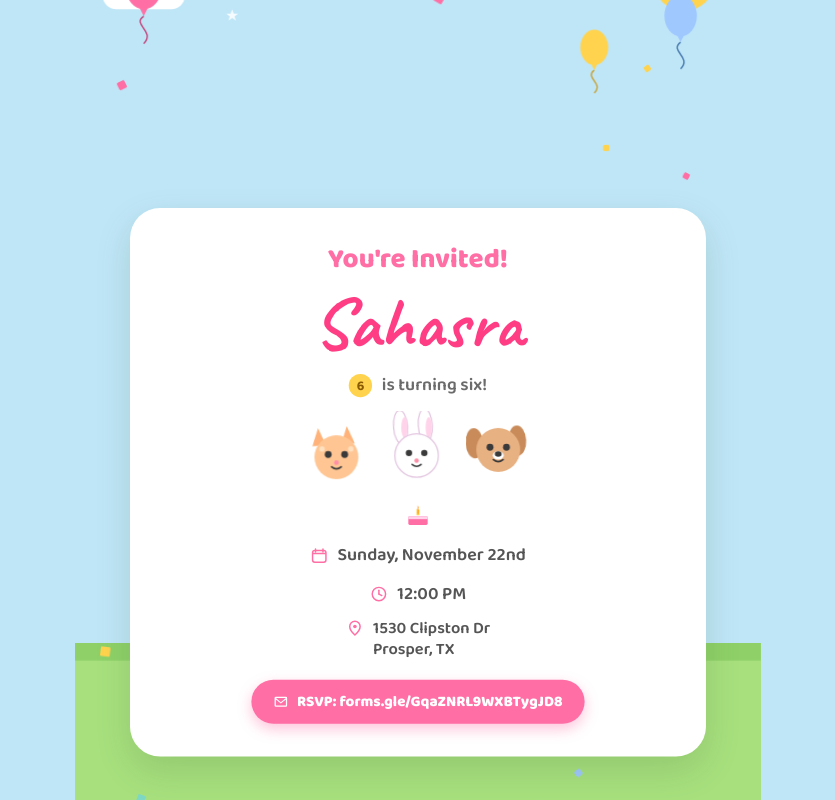
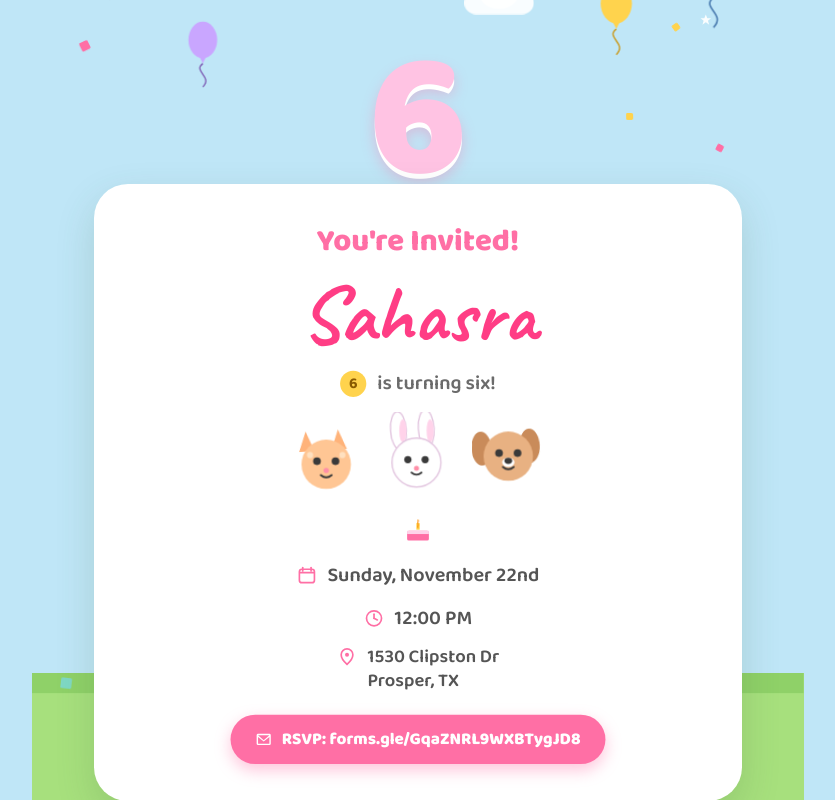
Before and after one commit to mahakode-afk/Saha_bday, a plain HTML site: page index.html in a window 1280 px wide. Shown: the whole page, without its empty margins (222-1057 px from the left). Drawn offline with Linux system fonts and the light colour scheme.

Commit message:
Update index.html

```diff
--- a/index.html
+++ b/index.html
@@ -42,6 +42,10 @@
 
   <div style="position:absolute; top:90px; left:40px; width:120px; height:40px; background:#ffffff; border-radius:40px;"></div>
   <div style="position:absolute; top:70px; left:70px; width:70px; height:50px; background:#ffffff; border-radius:50%;"></div>
+  <div style="position:absolute; top:170px; right:350px; width:90px; height:30px; background:#ffffff; border-radius:30px; opacity:0.9;"></div>
+  <div style="position:absolute; top:155px; right:370px; width:50px; height:38px; background:#ffffff; border-radius:50%; opacity:0.9;"></div>
+  <svg class="star" width="16" height="16" viewBox="0 0 24 24" style="position:absolute; top:40px; left:260px; animation-delay:1.1s;" aria-hidden="true"><path d="M12 1 L15 9 L23 9 L16.5 14 L19 22 L12 17 L5 22 L7.5 14 L1 9 L9 9 Z" fill="#ffffff"/></svg>
+  <svg class="star" width="14" height="14" viewBox="0 0 24 24" style="position:absolute; top:200px; right:120px; animation-delay:0.3s;" aria-hidden="true"><path d="M12 1 L15 9 L23 9 L16.5 14 L19 22 L12 17 L5 22 L7.5 14 L1 9 L9 9 Z" fill="#ffffff"/></svg>
 
   <div style="position:absolute; left:0; right:0; bottom:0; height:340px; background:#a7e07d;"></div>
   <div style="position:absolute; left:0; right:0; bottom:320px; height:26px; background:#8fd168;"></div>
@@ -49,6 +53,8 @@
   <svg width="30" height="30" viewBox="0 0 30 30" style="position:absolute; bottom:60px; left:70px;" aria-hidden="true"><circle cx="15" cy="15" r="5" fill="#ffd34d"/><circle cx="7" cy="12" r="4.5" fill="#ff8fc0"/><circle cx="23" cy="12" r="4.5" fill="#ff8fc0"/><circle cx="10" cy="22" r="4.5" fill="#ff8fc0"/><circle cx="20" cy="22" r="4.5" fill="#ff8fc0"/></svg>
   <svg width="26" height="26" viewBox="0 0 30 30" style="position:absolute; bottom:40px; right:90px;" aria-hidden="true"><circle cx="15" cy="15" r="5" fill="#ffd34d"/><circle cx="7" cy="12" r="4.5" fill="#9fd6ff"/><circle cx="23" cy="12" r="4.5" fill="#9fd6ff"/><circle cx="10" cy="22" r="4.5" fill="#9fd6ff"/><circle cx="20" cy="22" r="4.5" fill="#9fd6ff"/></svg>
   <svg width="24" height="24" viewBox="0 0 30 30" style="position:absolute; bottom:90px; right:200px;" aria-hidden="true"><circle cx="15" cy="15" r="5" fill="#ffd34d"/><circle cx="7" cy="12" r="4.5" fill="#ffb4d8"/><circle cx="23" cy="12" r="4.5" fill="#ffb4d8"/><circle cx="10" cy="22" r="4.5" fill="#ffb4d8"/><circle cx="20" cy="22" r="4.5" fill="#ffb4d8"/></svg>
+  <svg width="22" height="22" viewBox="0 0 30 30" style="position:absolute; bottom:50px; left:260px;" aria-hidden="true"><circle cx="15" cy="15" r="5" fill="#ffd34d"/><circle cx="7" cy="12" r="4.5" fill="#c9a6ff"/><circle cx="23" cy="12" r="4.5" fill="#c9a6ff"/><circle cx="10" cy="22" r="4.5" fill="#c9a6ff"/><circle cx="20" cy="22" r="4.5" fill="#c9a6ff"/></svg>
+  <svg width="20" height="20" viewBox="0 0 30 30" style="position:absolute; bottom:120px; left:180px;" aria-hidden="true"><circle cx="15" cy="15" r="5" fill="#ffd34d"/><circle cx="7" cy="12" r="4.5" fill="#9fd6ff"/><circle cx="23" cy="12" r="4.5" fill="#9fd6ff"/><circle cx="10" cy="22" r="4.5" fill="#9fd6ff"/><circle cx="20" cy="22" r="4.5" fill="#9fd6ff"/></svg>
 
   <svg width="900" height="60" viewBox="0 0 900 60" style="position:absolute; top:0; left:50px;" aria-hidden="true">
     <path d="M0 0 L900 0" stroke="#ffffff" stroke-width="3" opacity="0.7"/>
@@ -78,6 +84,13 @@
     <polygon points="19,66 29,66 24,76" fill="#ffd34d"/>
     <path d="M24 76 C 8 88, 40 96, 24 112" stroke="#c99a1f" stroke-width="2" fill="none"/>
   </svg>
+  <svg class="balloon" width="42" height="110" viewBox="0 0 48 130" style="position:absolute; top:200px; left:200px; animation-delay:1.4s;" aria-hidden="true">
+    <ellipse cx="24" cy="40" rx="22" ry="28" fill="#c9a6ff"/>
+    <polygon points="19,66 29,66 24,76" fill="#c9a6ff"/>
+    <path d="M24 76 C 8 88, 40 96, 24 112" stroke="#7a56b0" stroke-width="2" fill="none"/>
+  </svg>
+
+  <div class="balloon" style="position:absolute; top:240px; left:0; width:1000px; text-align:center; font-family:'Baloo 2', sans-serif; font-weight:800; font-size:230px; line-height:1; color:#ffc3e3; text-shadow:0 6px 0 #ffffff, 0 10px 18px rgba(255,111,165,0.35); animation-delay:0.5s;">6</div>
 
   <div id="confettiLayer" style="position:absolute; inset:0; overflow:hidden; pointer-events:none;"></div>
 
@@ -169,7 +182,7 @@ function fitToScreen() {
   var vw = window.innerWidth;
   var vh = window.innerHeight;
   var isSmall = vw < 700;
-  var boost = isSmall ? 1.0 : 1.2;
+  var boost = isSmall ? 1.1 : 1.35;
   var scale = Math.min(vw / 1000, vh / 1400) * boost;
   document.getElementById("card").style.transform = "scale(" + scale + ")";
 }
@@ -177,7 +190,7 @@ fitToScreen();
 window.addEventListener("resize", fitToScreen);
 window.addEventListener("orientationchange", function () { setTimeout(fitToScreen, 200); });
 
-var COLORS = ["#ff6fa5", "#ffd34d", "#7fd8c4", "#9fc8ff"];
+var COLORS = ["#ff6fa5", "#ffd34d", "#7fd8c4", "#9fc8ff", "#c9a6ff"];
 function spawnConfetti() {
   var el = document.createElement("div");
   el.className = "confetti";
```
